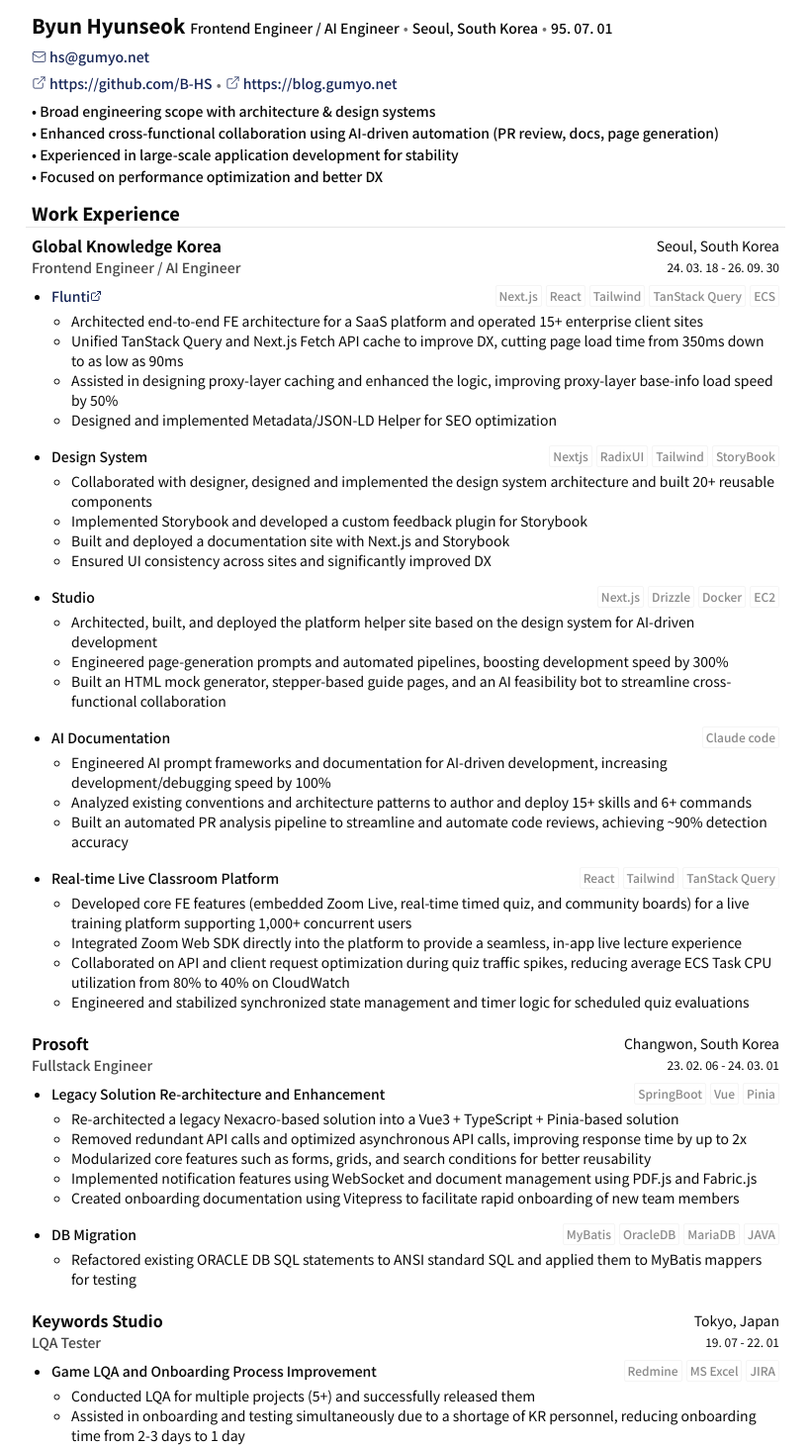
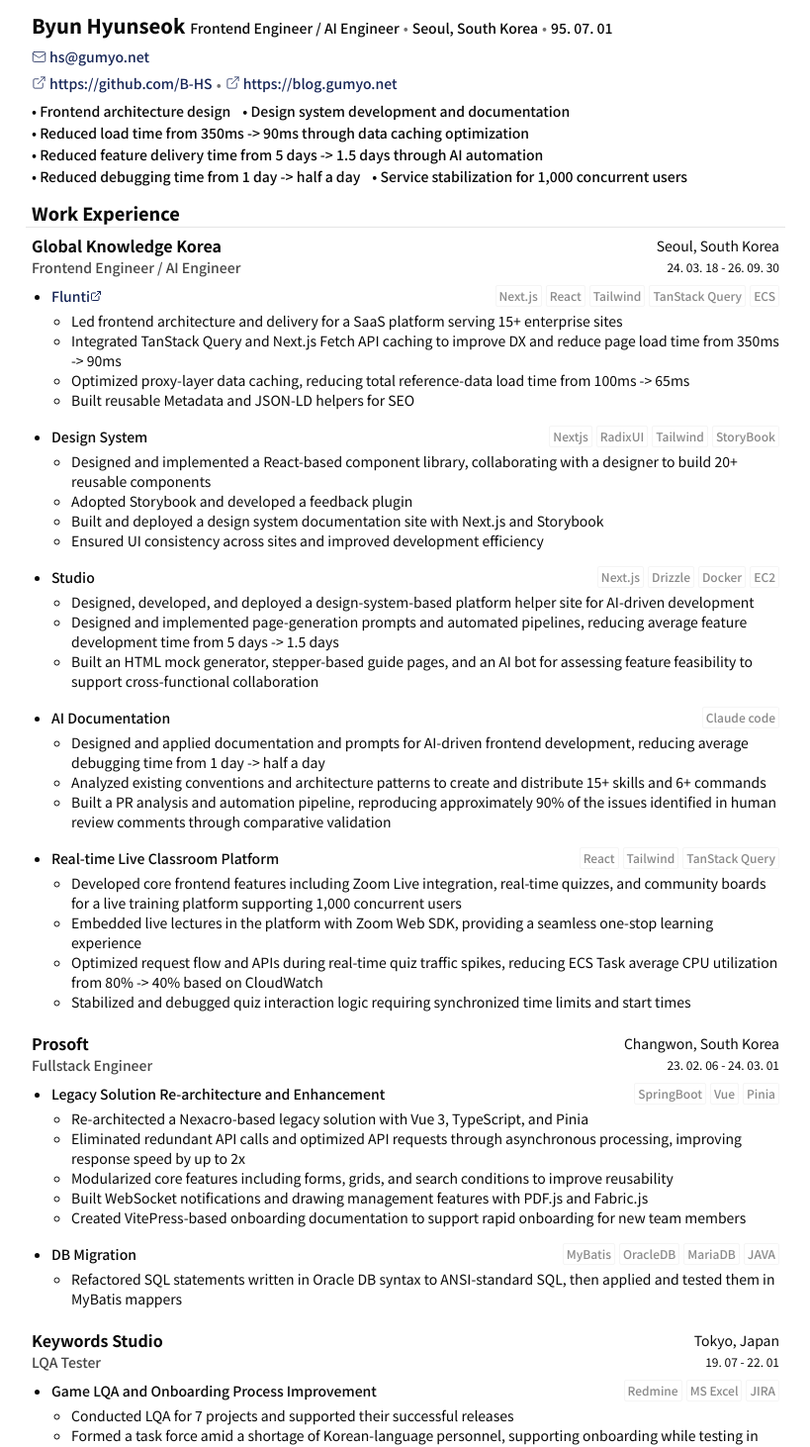
Before and after one commit to B-HS/RESUME, a Next.js app: page /en in a window 1280 px wide. Shown: the top 1462 px of the page at 99% size, without its empty margins (230-1049 px from the left). Built offline with nearby package versions, Linux system fonts and the light colour scheme.

Commit message:
refactor: arrange the working experience texts as fit to style

```diff
--- a/entities/translations/en.ts
+++ b/entities/translations/en.ts
@@ -11,7 +11,7 @@
     LOCATION: 'Seoul, South Korea',
     GITHUB: 'https://github.com/B-HS',
     INTRODUCE:
-        'Broad engineering scope with architecture & design systems \n Enhanced cross-functional collaboration using AI-driven automation (PR review, docs, page generation) \n Experienced in large-scale application development for stability \n Focused on performance optimization and better DX',
+        'Frontend architecture design \n Design system development and documentation \n Reduced load time from 350ms -> 90ms through data caching optimization \n Reduced feature delivery time from 5 days -> 1.5 days through AI automation \n Reduced debugging time from 1 day -> half a day \n Service stabilization for 1,000 concurrent users',
     BIRTHDAY: '95. 07. 01',
     WORK_EXPERIENCE: 'Work Experience',
     SKILLS: 'Skills',
@@ -29,15 +29,15 @@
     WORK_GLOBALKNOWLEDGE_CMS_TITLE: 'Real-time Live Classroom Platform',
 
     WORK_GLOBALKNOWLEDGE_FLUNTI_DESCRIPTION:
-        'Architected end-to-end FE architecture for a SaaS platform and operated 15+ enterprise client sites \n Unified TanStack Query and Next.js Fetch API cache to improve DX, cutting page load time from 350ms down to as low as 90ms \n Assisted in designing proxy-layer caching and enhanced the logic, improving proxy-layer base-info load speed by 50% \n Designed and implemented Metadata/JSON-LD Helper for SEO optimization',
+        'Led frontend architecture and delivery for a SaaS platform serving 15+ enterprise sites \n Integrated TanStack Query and Next.js Fetch API caching to improve DX and reduce page load time from 350ms -> 90ms \n Optimized proxy-layer data caching, reducing total reference-data load time from 100ms -> 65ms \n Built reusable Metadata and JSON-LD helpers for SEO',
     WORK_GLOBALKNOWLEDGE_DESIGNSYSTEM_DESCRIPTION:
-        'Collaborated with designer, designed and implemented the design system architecture and built 20+ reusable components \n Implemented Storybook and developed a custom feedback plugin for Storybook \n Built and deployed a documentation site with Next.js and Storybook \n Ensured UI consistency across sites and significantly improved DX',
+        'Designed and implemented a React-based component library, collaborating with a designer to build 20+ reusable components \n Adopted Storybook and developed a feedback plugin \n Built and deployed a design system documentation site with Next.js and Storybook \n Ensured UI consistency across sites and improved development efficiency',
     WORK_GLOBALKNOWLEDGE_STUDIO_DESCRIPTION:
-        'Architected, built, and deployed the platform helper site based on the design system for AI-driven development \n Engineered page-generation prompts and automated pipelines, boosting development speed by 300% \n Built an HTML mock generator, stepper-based guide pages, and an AI feasibility bot to streamline cross-functional collaboration',
+        'Designed, developed, and deployed a design-system-based platform helper site for AI-driven development \n Designed and implemented page-generation prompts and automated pipelines, reducing average feature development time from 5 days -> 1.5 days \n Built an HTML mock generator, stepper-based guide pages, and an AI bot for assessing feature feasibility to support cross-functional collaboration',
     WORK_GLOBALKNOWLEDGE_AI_DESCRIPTION:
-        'Engineered AI prompt frameworks and documentation for AI-driven development, increasing development/debugging speed by 100% \n Analyzed existing conventions and architecture patterns to author and deploy 15+ skills and 6+ commands \n Built an automated PR analysis pipeline to streamline and automate code reviews, achieving ~90% detection accuracy',
+        'Designed and applied documentation and prompts for AI-driven frontend development, reducing average debugging time from 1 day -> half a day \n Analyzed existing conventions and architecture patterns to create and distribute 15+ skills and 6+ commands \n Built a PR analysis and automation pipeline, reproducing approximately 90% of the issues identified in human review comments through comparative validation',
     WORK_GLOBALKNOWLEDGE_CMS_DESCRIPTION:
-        'Developed core FE features (embedded Zoom Live, real-time timed quiz, and community boards) for a live training platform supporting 1,000+ concurrent users \n Integrated Zoom Web SDK directly into the platform to provide a seamless, in-app live lecture experience \n Collaborated on API and client request optimization during quiz traffic spikes, reducing average ECS Task CPU utilization from 80% to 40% on CloudWatch \n Engineered and stabilized synchronized state management and timer logic for scheduled quiz evaluations',
+        'Developed core frontend features including Zoom Live integration, real-time quizzes, and community boards for a live training platform supporting 1,000 concurrent users \n Embedded live lectures in the platform with Zoom Web SDK, providing a seamless one-stop learning experience \n Optimized request flow and APIs during real-time quiz traffic spikes, reducing ECS Task average CPU utilization from 80% -> 40% based on CloudWatch \n Stabilized and debugged quiz interaction logic requiring synchronized time limits and start times',
     WORK_GLOBALKNOWLEDGE_FLUNTI_SITE: 'https://flunti.io',
     WORK_GLOBALKNOWLEDGE_FLUNTI_SKILLS: 'Next.js|React|Tailwind|TanStack Query|ECS',
     WORK_GLOBALKNOWLEDGE_DESIGNSYSTEM_SKILLS: 'Nextjs|RadixUI|Tailwind|StoryBook',
@@ -52,9 +52,9 @@
     WORK_PROSOFT_MIGRATION_TITLE: 'Legacy Solution Re-architecture and Enhancement',
     WORK_PROSOFT_DBMIGRATION_TITLE: 'DB Migration',
     WORK_PROSOFT_MIGRATION_DESCRIPTION:
-        'Re-architected a legacy Nexacro-based solution into a Vue3 + TypeScript + Pinia-based solution \n Removed redundant API calls and optimized asynchronous API calls, improving response time by up to 2x \n Modularized core features such as forms, grids, and search conditions for better reusability \n Implemented notification features using WebSocket and document management using PDF.js and Fabric.js \n Created onboarding documentation using Vitepress to facilitate rapid onboarding of new team members',
+        'Re-architected a Nexacro-based legacy solution with Vue 3, TypeScript, and Pinia \n Eliminated redundant API calls and optimized API requests through asynchronous processing, improving response speed by up to 2x \n Modularized core features including forms, grids, and search conditions to improve reusability \n Built WebSocket notifications and drawing management features with PDF.js and Fabric.js \n Created VitePress-based onboarding documentation to support rapid onboarding for new team members',
     WORK_PROSOFT_DBMIGRATION_DESCRIPTION:
-        'Refactored existing ORACLE DB SQL statements to ANSI standard SQL and applied them to MyBatis mappers for testing',
+        'Refactored SQL statements written in Oracle DB syntax to ANSI-standard SQL, then applied and tested them in MyBatis mappers',
     WORK_PROSOFT_MIGRATION_SKILLS: 'SpringBoot|Vue|Pinia',
     WORK_PROSOFT_DBMIGRATION_SKILLS: 'MyBatis|OracleDB|MariaDB|JAVA',
 
@@ -64,6 +64,6 @@
     WORK_KEYWORDSSTUDIO_ROLE: 'LQA Tester',
     WORK_KEYWORDSSTUDIO_LQA_TITLE: 'Game LQA and Onboarding Process Improvement',
     WORK_KEYWORDSSTUDIO_LQA_DESCRIPTION:
-        'Conducted LQA for multiple projects (5+) and successfully released them \n Assisted in onboarding and testing simultaneously due to a shortage of KR personnel, reducing onboarding time from 2-3 days to 1 day',
+        'Conducted LQA for 7 projects and supported their successful releases \n Formed a task force amid a shortage of Korean-language personnel, supporting onboarding while testing in parallel and reducing onboarding time from 2-3 days -> 1 day',
     WORK_KEYWORDSSTUDIO_LQA_SKILLS: 'Redmine|MS Excel|JIRA',
 }
--- a/entities/translations/ko.ts
+++ b/entities/translations/ko.ts
@@ -11,7 +11,7 @@
     LOCATION: '대한민국, 서울',
     GITHUB: 'https://github.com/B-HS',
     INTRODUCE:
-        '아키텍처 설계 및 디자인 시스템 구축 등 폭넓은 개발 경험 \n AI 기반 자동화(PR리뷰, Docs, 페이지 생성)로 팀 생산성 향상 \n 대규모 트래픽 환경에서의 서비스 안정성 확보 경험 \n 개발에 있어서, 성능 최적화와 DX 향상을 우선목표로 함',
+        '프론트엔드 아키텍처 설계 \n 디자인 시스템 구축 및 문서화 \n 데이터 캐싱 최적화로 로딩 350ms -> 90ms 단축 \n AI 개발 자동화로 기능 개발 5일 -> 1.5일 단축 \n 디버깅 시간 1일 -> 반나절 단축 \n 1,000명 동시 접속 서비스 안정화',
     BIRTHDAY: '95. 07. 01',
     WORK_EXPERIENCE: 'Work Experience',
     SKILLS: 'Skills',
@@ -29,15 +29,15 @@
     WORK_GLOBALKNOWLEDGE_CMS_TITLE: '실시간 클래스 교육 시스템',
 
     WORK_GLOBALKNOWLEDGE_FLUNTI_DESCRIPTION:
-        'SaaS 기반 FE 전체 아키텍처링과 개발 주도 및 15+ 기업 사이트 운영 \n TanStack Query와 Next.js Fetch API cache 통합으로 DX 향상 및 페이지 로드 350ms 에서 최대 90ms로 단축 \n proxy-layer 캐싱 설계 보조 및 고도화로 proxy-layer 기준정보 로드속도 50% 향상 \n SEO를 위한 Metadata/JSON-LD Helper 설계 및 적용',
+        'SaaS 기반 프론트엔드 아키텍처 설계와 개발을 주도하며 15개 이상의 기업 사이트 운영 \n TanStack Query와 Next.js Fetch API 캐시를 통합해 DX를 높이고 페이지 로딩 시간 350ms -> 90ms 단축 \n 프록시 레이어 데이터 캐싱 최적화로 기준정보 전체 로딩 시간 100ms -> 65ms 단축 \n SEO를 위한 Metadata 및 JSON-LD 헬퍼 설계 및 구현',
     WORK_GLOBALKNOWLEDGE_DESIGNSYSTEM_DESCRIPTION:
-        'React 기반 컴포넌트 라이브러리 시스템 설계와 구현 및 디자이너와 협업하여 +20개의 컴포넌트 개발 \n Storybook 적용 및 피드백 플러그인 개발 \n Next.js와 storybook을 이용한 디자인 시스템 문서화 및 배포 \n 향후 사용되는 사이트의 디자인 일관성 보장 및 개발 효율 향상',
+        'React 기반 컴포넌트 라이브러리 설계 및 구현, 디자이너와 협업하여 재사용 가능한 컴포넌트 20개 이상 개발 \n Storybook 도입 및 피드백 플러그인 개발 \n Next.js와 Storybook 기반 디자인 시스템 문서 사이트 구축 및 배포 \n 서비스 전반의 UI 일관성 확보 및 개발 효율 향상',
     WORK_GLOBALKNOWLEDGE_STUDIO_DESCRIPTION:
-        'AI Driven을 위한 디자인 시스템 기반 플랫폼 헬퍼 사이트 설계 개발 및 배포 \n 페이지 생성 프롬프트와 파이프라인 설계 및 개발 배포로 기능 개발 속도 300% 향상 \n 그 외 타 부서 협업을 위한 HTML mock 제너레이터, 가이드 문서를 위한 stepper가 포함된 페이지, 기능 생성 가능성 판단을 위한 AI 봇 등 구현',
+        'AI 기반 개발을 위한 디자인 시스템 기반 플랫폼 헬퍼 사이트 설계, 개발 및 배포 \n 페이지 생성 프롬프트와 자동화 파이프라인 설계 및 구현으로 기능 개발 기간 평균 5일 -> 1.5일 단축 \n 부서 간 협업을 위한 HTML 목업 생성기, 가이드 문서용 스테퍼 페이지, 기능 실현 가능성을 판단하는 AI 봇 구현',
     WORK_GLOBALKNOWLEDGE_AI_DESCRIPTION:
-        '프론트엔드 AI Driven을 위한 AI 문서화 및 프롬프트 설계 및 적용 후 기능 개발/디버깅 속도 100% 향상 \n 기존 컨벤션과 아키텍처 패턴 등을 전체 분석하여 Skill(15+)과 Command(6+) 다수 작성 및 문서 배포 \n 자동 PR 리뷰를 위한 PR 전체 분석 및 PR 자동화 및 기계 검출률 약 90% 달성',
+        'AI 기반 프론트엔드 개발을 위한 문서화 및 프롬프트를 설계하고 적용해 디버깅 시간 평균 1일 -> 반나절 단축 \n 기존 컨벤션과 아키텍처 패턴을 전수 분석해 Skill 15개 이상과 Command 6개 이상 작성 및 문서 배포 \n PR 분석 및 자동화 파이프라인 구현, 사람 리뷰 코멘트와 비교 검증해 사람이 검출한 항목 약 90% 재현',
     WORK_GLOBALKNOWLEDGE_CMS_DESCRIPTION:
-        '동시접속 1,000명 규모의 실시간 교육 플랫폼 FE 핵심 기능(Zoom Live 연동, 실시간 퀴즈, 게시판) 개발 \n Web SDK 기반 Zoom 라이브 임베딩 연동으로 플랫폼 이탈 없는 원스톱 실시간 강의 환경 구축 \n 동시 접속 트래픽이 집중되는 실시간 퀴즈의 요청 흐름 및 API 최적화 협업을 통해 CloudWatch 기준 ECS 전체 Task 평균 CPU 사용량 80% -> 40%로 절감 \n 제한시간 및 시작 타이밍 동기화가 필요한 퀴즈 인터랙션 로직 안정화 및 디버깅',
+        '동시 접속 1,000명 규모의 실시간 교육 플랫폼 핵심 프론트엔드 기능(Zoom Live 연동, 실시간 퀴즈, 게시판) 개발 \n Zoom Web SDK로 라이브 강의를 플랫폼에 임베드해 서비스 이탈 없는 원스톱 수강 환경 구축 \n 실시간 퀴즈 트래픽 집중 시 요청 흐름과 API 최적화로 CloudWatch 기준 ECS Task 평균 CPU 사용량 80% -> 40% 절감 \n 제한 시간과 시작 시점 동기화가 필요한 퀴즈 인터랙션 로직 안정화 및 디버깅',
     WORK_GLOBALKNOWLEDGE_FLUNTI_SITE: 'https://flunti.io',
 
     WORK_GLOBALKNOWLEDGE_FLUNTI_SKILLS: 'Next.js|React|Tailwind|TanStack Query|ECS',
@@ -53,8 +53,8 @@
     WORK_PROSOFT_MIGRATION_TITLE: '레거시 솔루션 재설계 및 고도화',
     WORK_PROSOFT_DBMIGRATION_TITLE: 'DB 전환',
     WORK_PROSOFT_MIGRATION_DESCRIPTION:
-        '넥사크로 기반 레거시 솔루션을 Vue3 + TypeScript + Pinia 기반으로 재설계 \n 중복 API 호출 제거 및 API 호출을 비동기처리도 최적화하여 응답속도 최대 2배 개선 \n 폼/그리드/검색조건 등 핵심 기능을 모듈화하여 재사용성 강화 \n WebSocket를 이용한 알림기능과 PDF.js, Fabric.js 등을 이용하여 도면 관리 기능 제작\n Vitepress를 이용한 온보딩 문서 제작으로 신규인원의 빠른 온보딩 지원',
-    WORK_PROSOFT_DBMIGRATION_DESCRIPTION: '기존 ORACLE DB 문법의 SQL문을 ANSI 표준의 SQL로 리팩터링 및 MyBatis mapper에 적용 및 테스트',
+        'Nexacro 기반 레거시 솔루션을 Vue 3, TypeScript, Pinia 기반으로 재설계 \n 중복 API 호출을 제거하고 API 호출을 비동기 방식으로 최적화해 응답 속도 최대 2배 개선 \n 폼, 그리드, 검색 조건 등 핵심 기능을 모듈화해 재사용성 강화 \n WebSocket 알림 기능과 PDF.js, Fabric.js 기반 도면 관리 기능 구현 \n VitePress 기반 온보딩 문서 제작으로 신규 인력의 빠른 온보딩 지원',
+    WORK_PROSOFT_DBMIGRATION_DESCRIPTION: '기존 Oracle DB 문법의 SQL 문을 ANSI 표준 SQL로 리팩터링하고 MyBatis Mapper에 적용 및 테스트',
     WORK_PROSOFT_MIGRATION_SKILLS: 'SpringBoot|Vue|Pinia',
     WORK_PROSOFT_DBMIGRATION_SKILLS: 'MyBatis|OracleDB|MariaDB|JAVA',
 
@@ -64,6 +64,6 @@
     WORK_KEYWORDSSTUDIO_ROLE: 'LQA Tester',
     WORK_KEYWORDSSTUDIO_LQA_TITLE: '게임 LQA 및 온보딩 프로세스 개선',
     WORK_KEYWORDSSTUDIO_LQA_DESCRIPTION:
-        '다수 프로젝트(5+)LQA 진행 및 출시 완료 \n KR인력이 부족한 상황에서 TF팀 구성 및 온보딩 보조와 테스팅 동시진행 및 온보딩 인원 소요시간 2-3일에서 1일로 단축',
+        '7개 프로젝트의 LQA를 진행해 출시 완료 \n 한국어 인력 부족 상황에서 TF팀을 구성해 온보딩 지원과 테스팅을 병행하고, 온보딩 기간 2-3일 -> 1일 단축',
     WORK_KEYWORDSSTUDIO_LQA_SKILLS: 'Redmine|MS Excel|JIRA',
 }
```
Also changed, not shown: entities/translations/jp.ts (+9 -9 lines).
